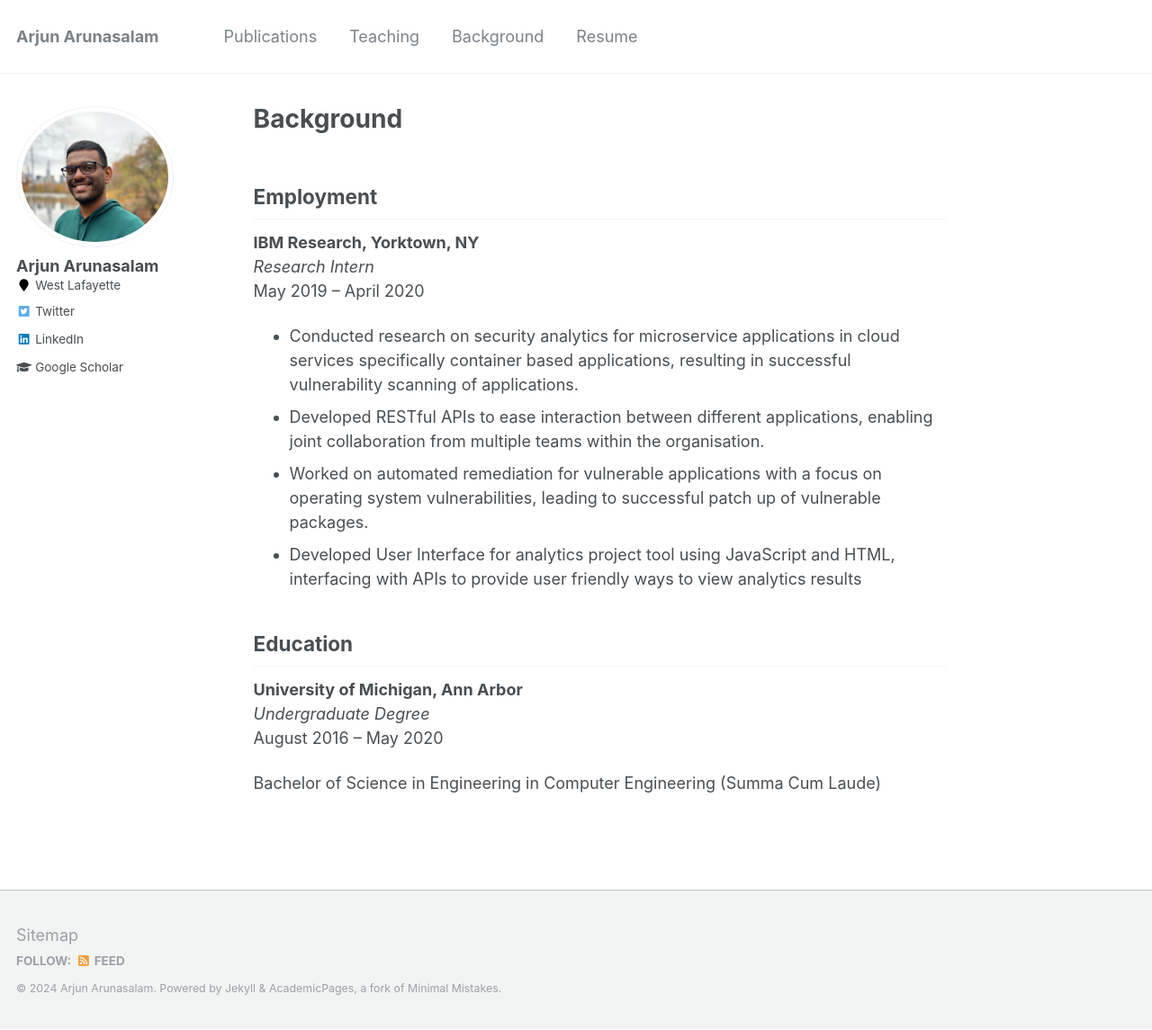
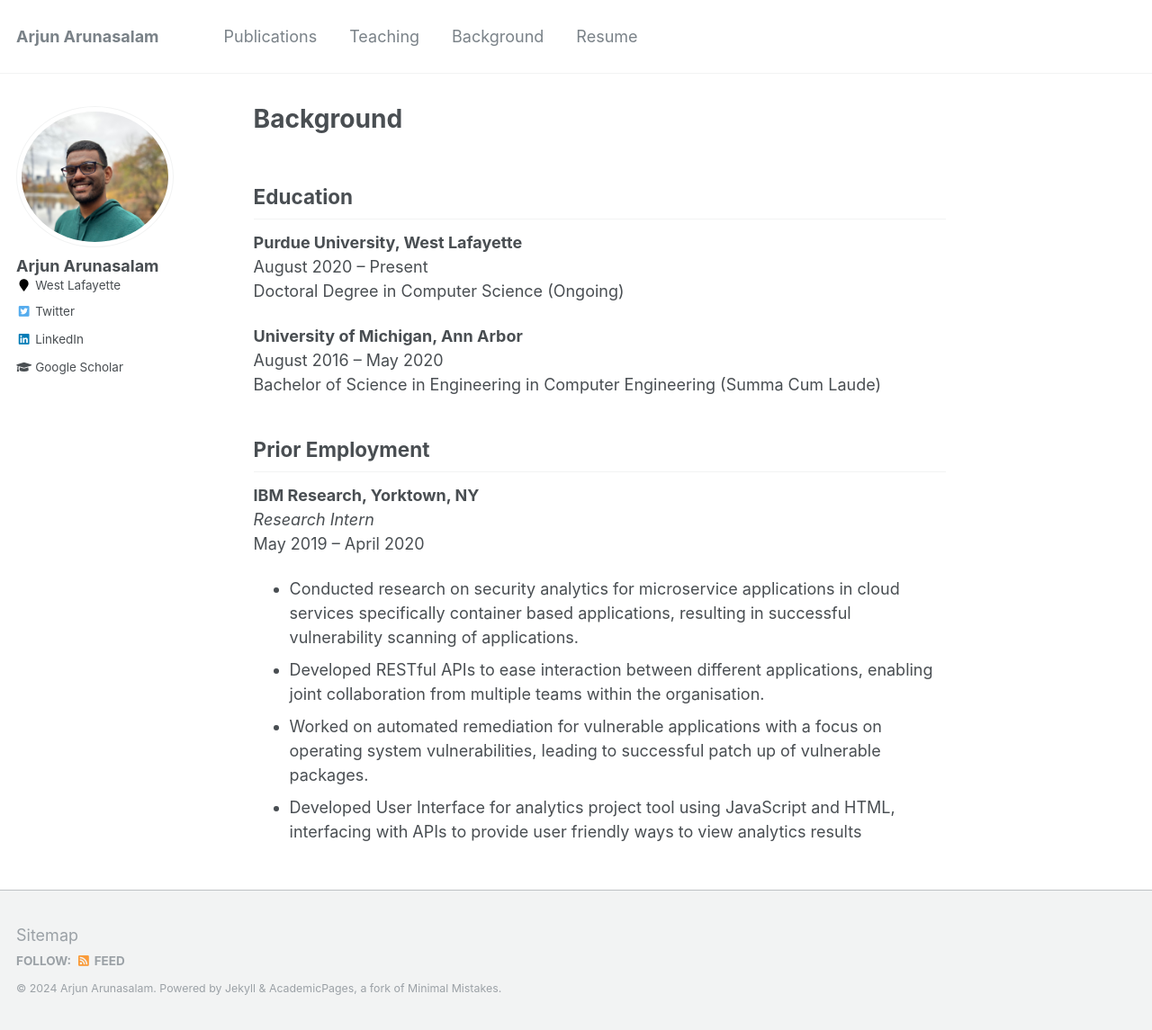
Before and after one commit to arjunarunasalam/arjunarunasalam.github.io, a Jekyll site: the page built from _pages/experience.md, in a window 1280 px wide and 1145 px high. Shown: the whole window at 90% size. Built offline with Jekyll 4.4.1, drawn with Linux system fonts in a browser that asks for light colours.

Commit message:
modifying experience.md

```diff
--- a/_pages/experience.md
+++ b/_pages/experience.md
@@ -15,7 +15,23 @@ author_profile: true
   gtag('config', 'G-ZSMV5NQV3R');
 </script>
 
-Employment
+
+Education
+-----------
+
+**Purdue University, West Lafayette**
+August 2020 – Present
+Doctoral Degree in Computer Science (Ongoing)
+
+
+
+**University of Michigan, Ann Arbor**
+August 2016 – May 2020
+Bachelor of Science in Engineering in Computer Engineering (Summa Cum Laude)
+
+
+
+Prior Employment
 -----------
 **IBM Research, Yorktown, NY**
 *Research Intern*
@@ -24,11 +40,3 @@ May 2019 – April 2020
 - Developed RESTful APIs to ease interaction between different applications, enabling joint collaboration from multiple teams within the organisation.
 - Worked on automated remediation for vulnerable applications with a focus on operating system vulnerabilities, leading to successful patch up of vulnerable packages.
 - Developed User Interface for analytics project tool using JavaScript and HTML, interfacing with APIs to provide user friendly ways to view analytics results
-
-Education
------------
-**University of Michigan, Ann Arbor**
- *Undergraduate Degree*
-August 2016 – May 2020
-
-Bachelor of Science in Engineering in Computer Engineering (Summa Cum Laude)
```
